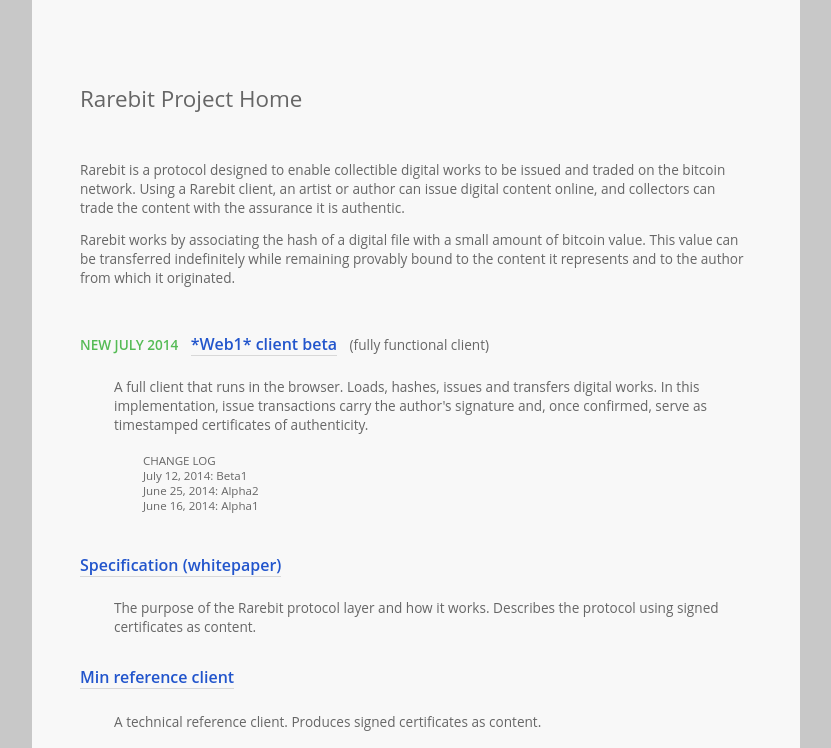
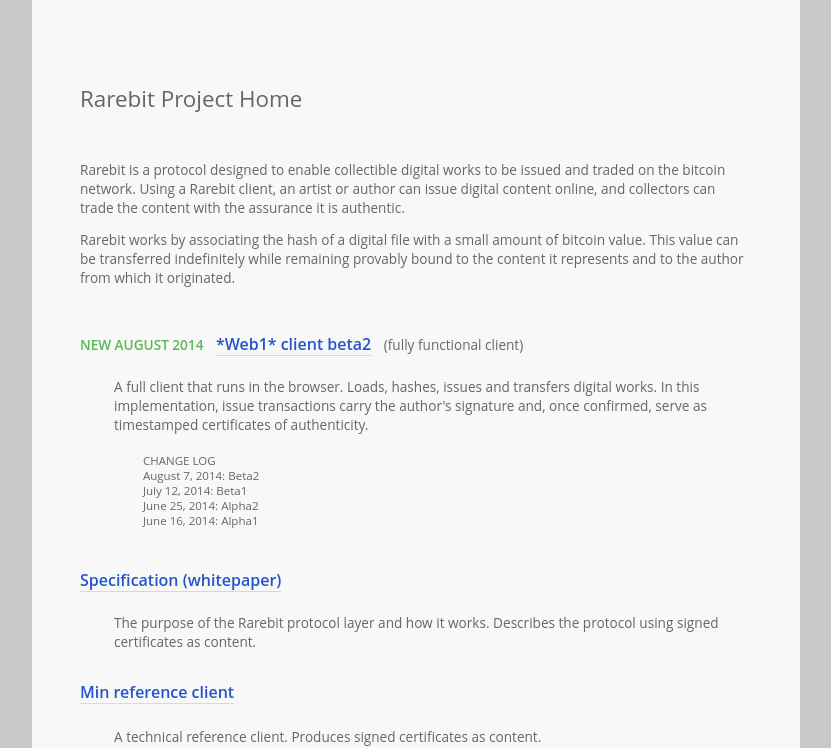
Before and after one commit to rarebit/project, a plain HTML site: page index.html in a window 1280 px wide. Shown: the part 352-1100 px from the top of the page, without its empty margins (224-1055 px from the left). Drawn offline with Linux system fonts and the light colour scheme.

Commit message:
beta 2 commit

```diff
--- a/index.html
+++ b/index.html
@@ -104,8 +104,8 @@ the bitcoin architecture.
 
 
 <p>
-<span class="small new b">NEW JULY 2014</span> &nbsp;
-<a href="client/web1/index.html" class="b">*Web1* client beta</a> &nbsp;
+<span class="small new b">NEW AUGUST 2014</span> &nbsp;
+<a href="client/web1/index.html" class="b">*Web1* client beta2</a> &nbsp;
 <span class="small">(fully functional client)</span>
 <br/>
 <br/>
@@ -119,6 +119,7 @@ as timestamped certificates of authenticity.
 <br/>
   <span class="small indent">
   CHANGE LOG <br/>
+  <span class="">August 7, 2014: Beta2</span> <br/>
   <span class="">July 12, 2014: Beta1</span> <br/>
   <span class="">June 25, 2014: Alpha2</span> <br/>
   <span class="">June 16, 2014: Alpha1</span>
@@ -158,9 +159,6 @@ A technical reference client.  Produces signed certificates as content.
 <br/><br/>
 <p class="box small">See also
 <a href="http://monegraph.com">Monegraph</a>,
-<!--
-(<a href="https://bitcointalk.org/index.php?topic=317090.msg3413471#msg3413471">
-see also</a>)-->
 a system that uses the NameCoin blockchain to achieve similar goals.
 </p>
 
```
